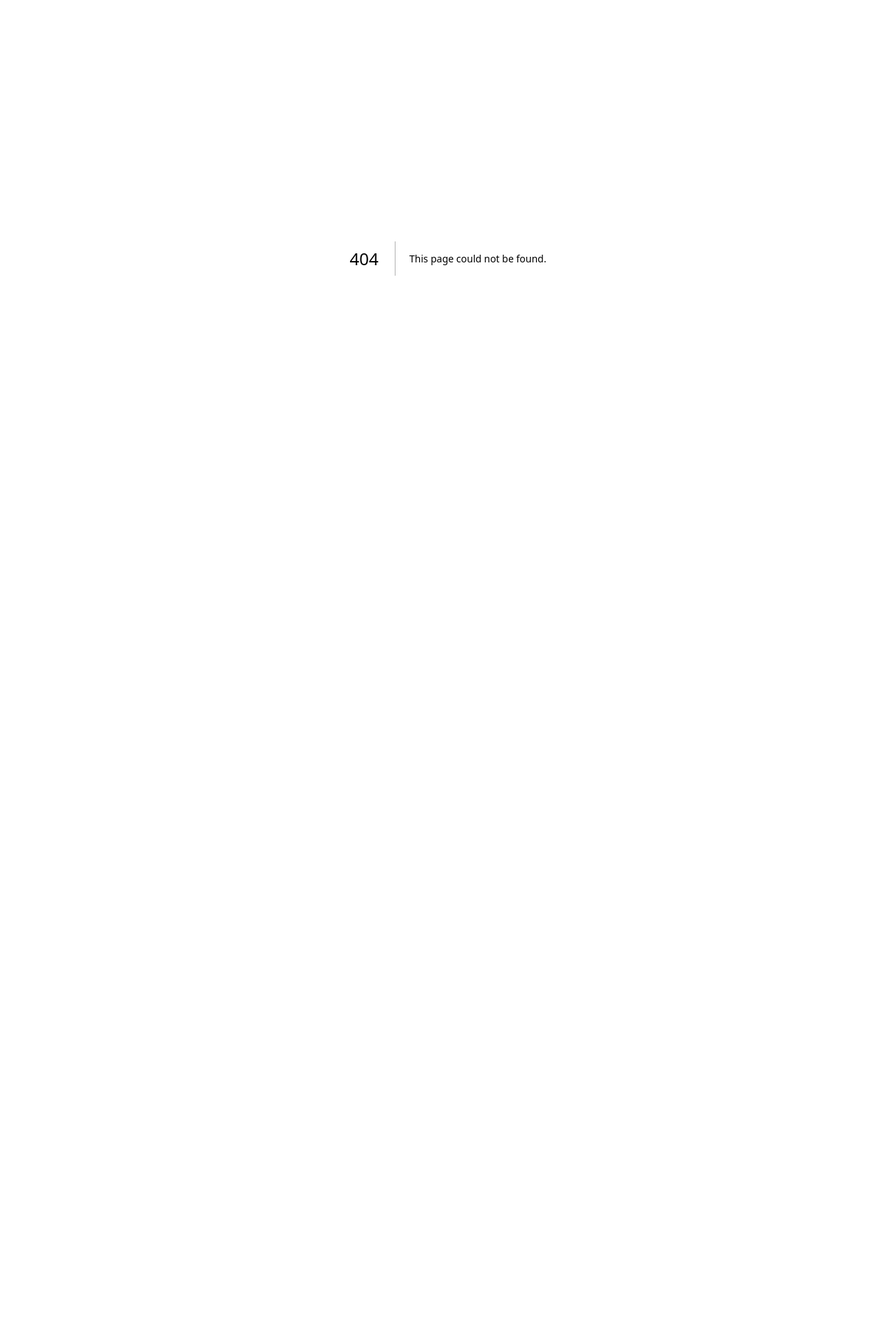
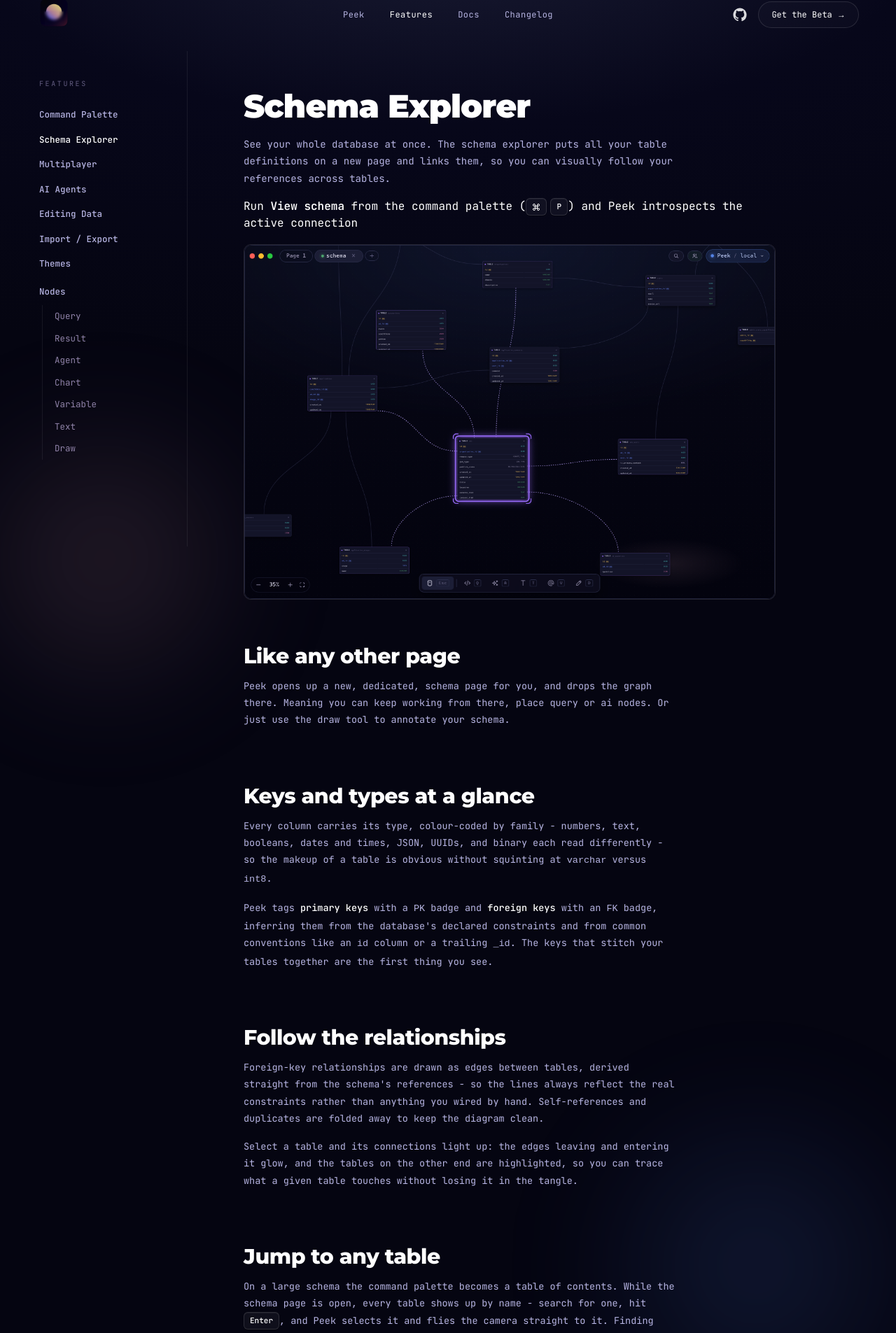
Before and after one commit to getpeek/peek-web, a Next.js app: page /features/schema-explorer in a window 1280 px wide. Before the commit this address had no page. Shown: the part 31-1936 px from the top of the page at 70% size. Before the commit the page ends 800 px from the top, so only its background shows below. Built offline with nearby package versions, Linux system fonts and the light colour scheme; no server answers.

Commit message:
Add schema explorer feature page

```diff
--- /dev/null
+++ b/src/app/features/schema-explorer/page.tsx
@@ -0,0 +1,78 @@
+import type { Metadata } from "next";
+import Image from "next/image";
+import { DocsSection } from "@/docs/DocsContent/DocsSection";
+import { Kbd } from "@/docs/Kbd/Kbd";
+import styles from "@/components/SubpageLayout/SubpageContent.module.css";
+
+export const metadata: Metadata = { title: "Schema Explorer" };
+
+export default function SchemaExplorerPage() {
+  return (
+    <>
+      <h1 className={styles.title}>Schema Explorer</h1>
+      <p className={styles.lede}>
+        See your whole database at once. The schema explorer puts all your table definitions on a
+        new page and links them, so you can visually follow your references across tables.
+      </p>
+
+      <p>
+        Run <strong>View schema</strong> from the command palette (<Kbd>meta + p</Kbd>) and Peek
+        introspects the active connection
+      </p>
+
+      <Image
+        className={styles.fullImage}
+        src='/features/schema-explorer.png'
+        alt='Schema explorer'
+        width={1200}
+        height={800}
+      />
+
+      <DocsSection slug='like-any-page' title='Like any other page' level={2}>
+        <p>
+          Peek opens up a new, dedicated, schema page for you, and drops the graph there. Meaning
+          you can keep working from there, place query or ai nodes. Or just use the draw tool to
+          annotate your schema.
+        </p>
+      </DocsSection>
+
+      <DocsSection slug='keys-types' title='Keys and types at a glance' level={2}>
+        <p>
+          Every column carries its type, colour-coded by family - numbers, text, booleans, dates and
+          times, JSON, UUIDs, and binary each read differently - so the makeup of a table is obvious
+          without squinting at <code>varchar</code> versus <code>int8</code>.
+        </p>
+        <p>
+          Peek tags <strong>primary keys</strong> with a <code>PK</code> badge and{" "}
+          <strong>foreign keys</strong> with an <code>FK</code> badge, inferring them from the
+          database&apos;s declared constraints and from common conventions like an <code>id</code>{" "}
+          column or a trailing <code>_id</code>. The keys that stitch your tables together are the
+          first thing you see.
+        </p>
+      </DocsSection>
+
+      <DocsSection slug='relationships' title='Follow the relationships' level={2}>
+        <p>
+          Foreign-key relationships are drawn as edges between tables, derived straight from the
+          schema&apos;s references - so the lines always reflect the real constraints rather than
+          anything you wired by hand. Self-references and duplicates are folded away to keep the
+          diagram clean.
+        </p>
+        <p>
+          Select a table and its connections light up: the edges leaving and entering it glow, and
+          the tables on the other end are highlighted, so you can trace what a given table touches
+          without losing it in the tangle.
+        </p>
+      </DocsSection>
+
+      <DocsSection slug='jump' title='Jump to any table' level={2}>
+        <p>
+          On a large schema the command palette becomes a table of contents. While the schema page
+          is open, every table shows up by name - search for one, hit <Kbd>Enter</Kbd>, and Peek
+          selects it and flies the camera straight to it. Finding <code>orders</code> in a hundred
+          tables is two keystrokes, not a scroll hunt.
+        </p>
+      </DocsSection>
+    </>
+  );
+}
--- a/src/features/FeaturesNav/FeaturesNav.tsx
+++ b/src/features/FeaturesNav/FeaturesNav.tsx
@@ -3,6 +3,7 @@
 
 const navTree: SubpageNavItem[] = [
   { label: "Command Palette", slug: "command-palette" },
+  { label: "Schema Explorer", slug: "schema-explorer" },
   { label: "Multiplayer", slug: "multiplayer" },
   { label: "AI Agents", slug: "ai-agents" },
   { label: "Editing Data", slug: "editing-data" },
```
Also changed, not shown: public/features/schema-explorer.png (added).
